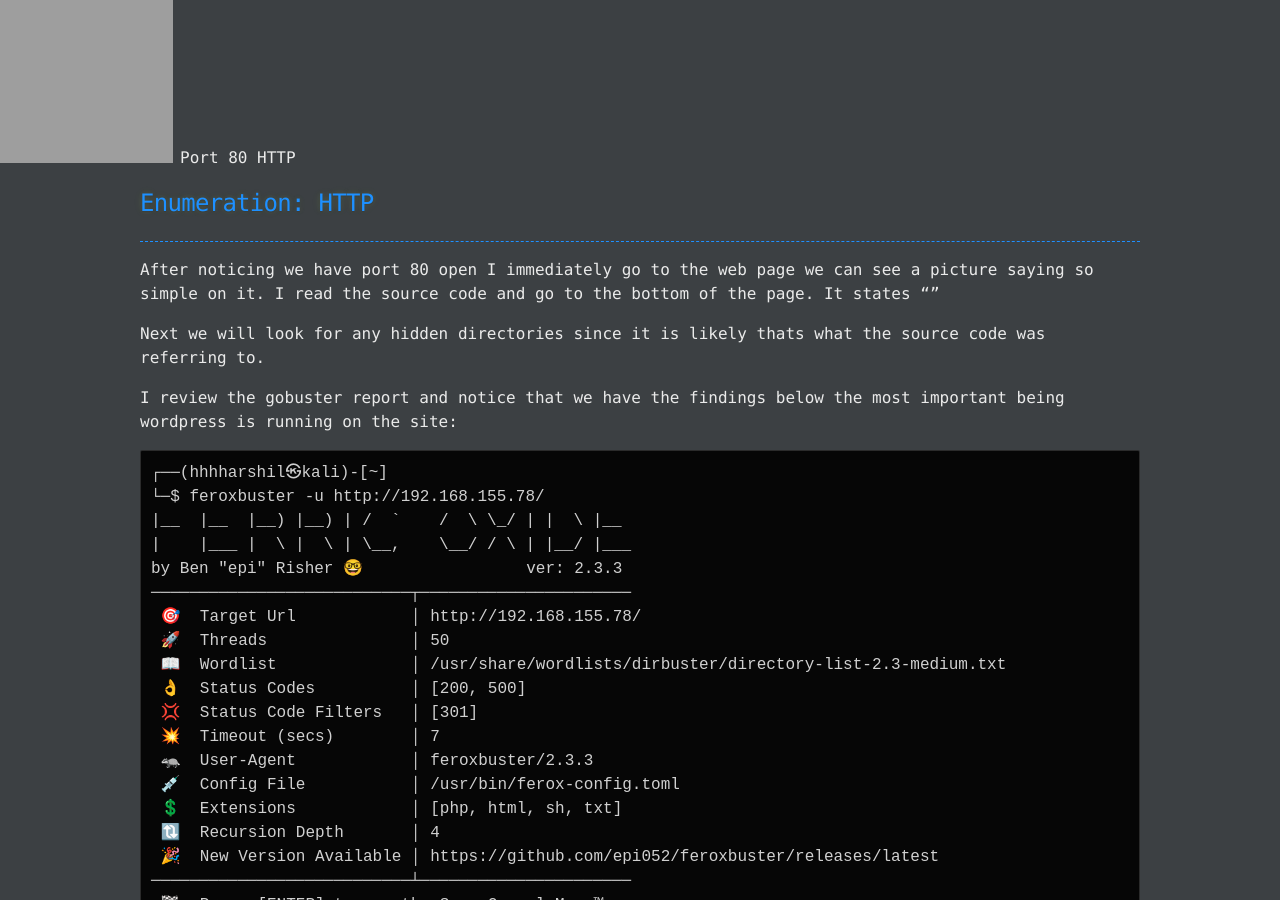
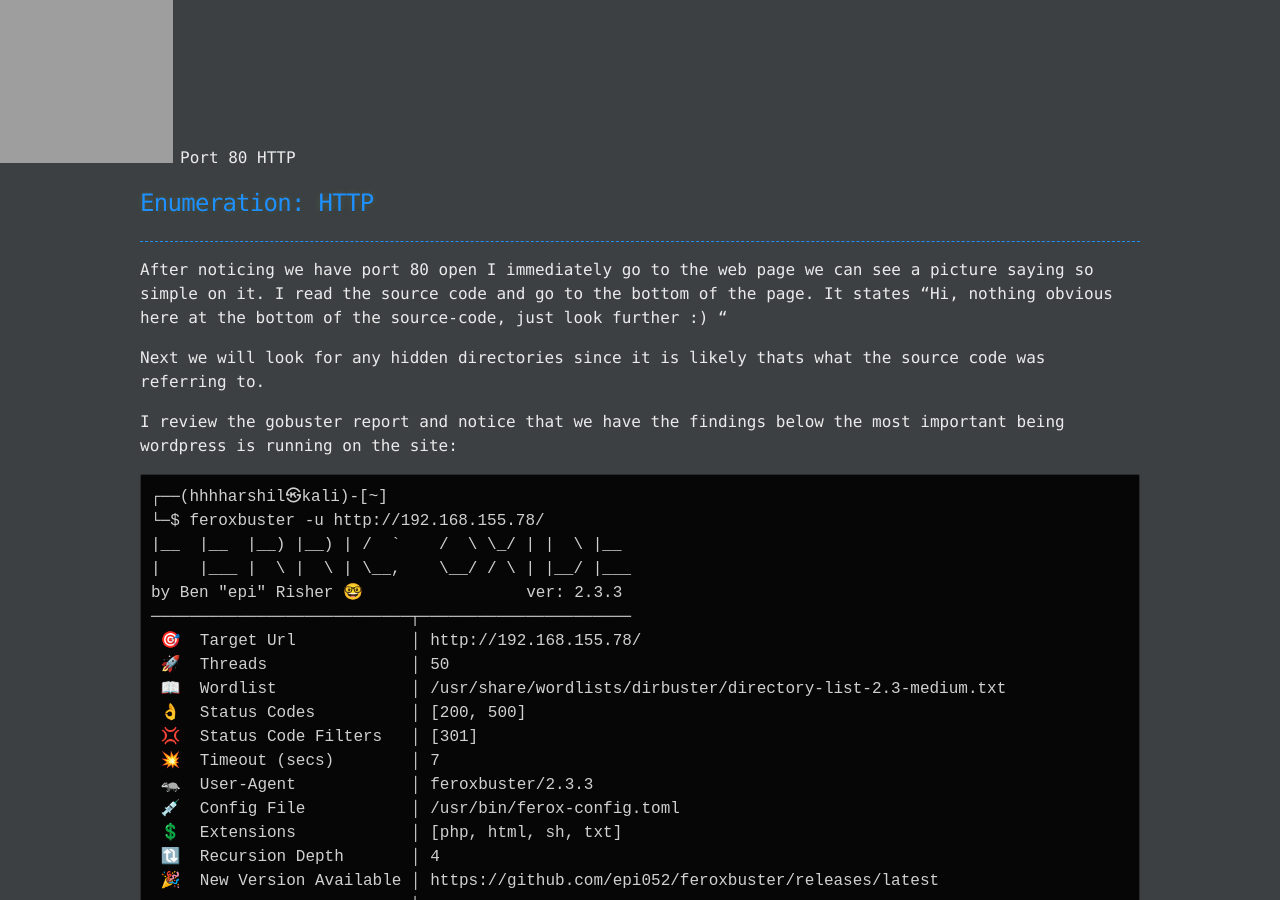
Before and after one commit to hhhharshil/hhhharshil.github.io, a Jekyll site: the page built from writeups/2021-12-25-sosimple.md, in a window 1280 px wide and 900 px high, scrolled down 1699 px. Built offline with Jekyll 4.4.1, drawn with Linux system fonts in a browser that asks for light colours; our own code applies the rules of GitHub Pages for plain Markdown files.

Commit message:
Update 2021-12-25-sosimple.md

```diff
--- a/writeups/2021-12-25-sosimple.md
+++ b/writeups/2021-12-25-sosimple.md
@@ -51,7 +51,7 @@ Nmap Summary:
 ## Enumeration: HTTP
 ---
 
-After noticing we have port 80 open I immediately go to the web page we can see a picture saying so simple on it. I read the source code and go to the bottom of the page. It states "<!--- Hi, nothing obvious here at the bottom of the source-code, just look further :) --->"
+After noticing we have port 80 open I immediately go to the web page we can see a picture saying so simple on it. I read the source code and go to the bottom of the page. It states "Hi, nothing obvious here at the bottom of the source-code, just look further :) "
 
 
 Next we will look for any hidden directories since it is likely thats what the source code was referring to.
```
